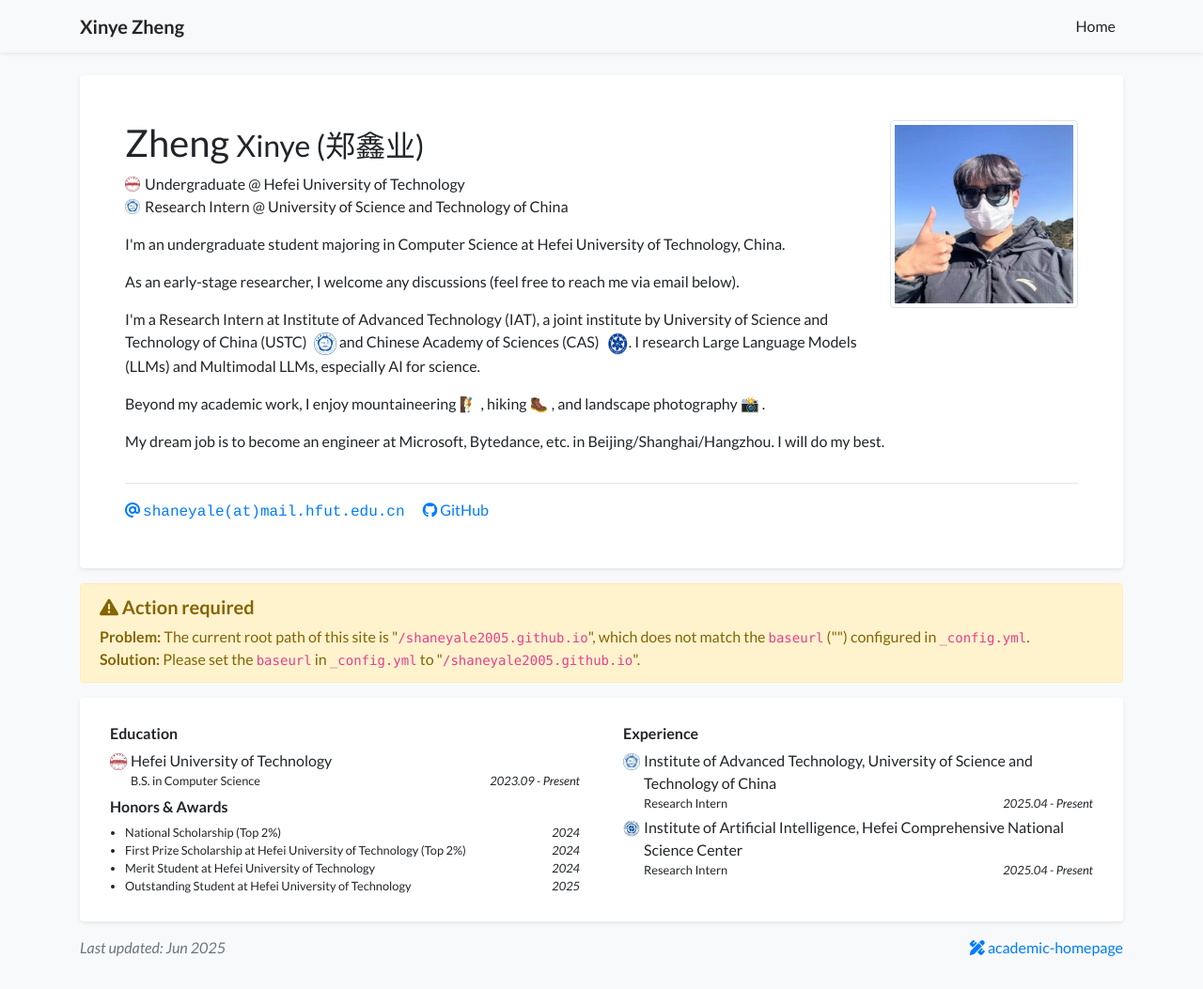
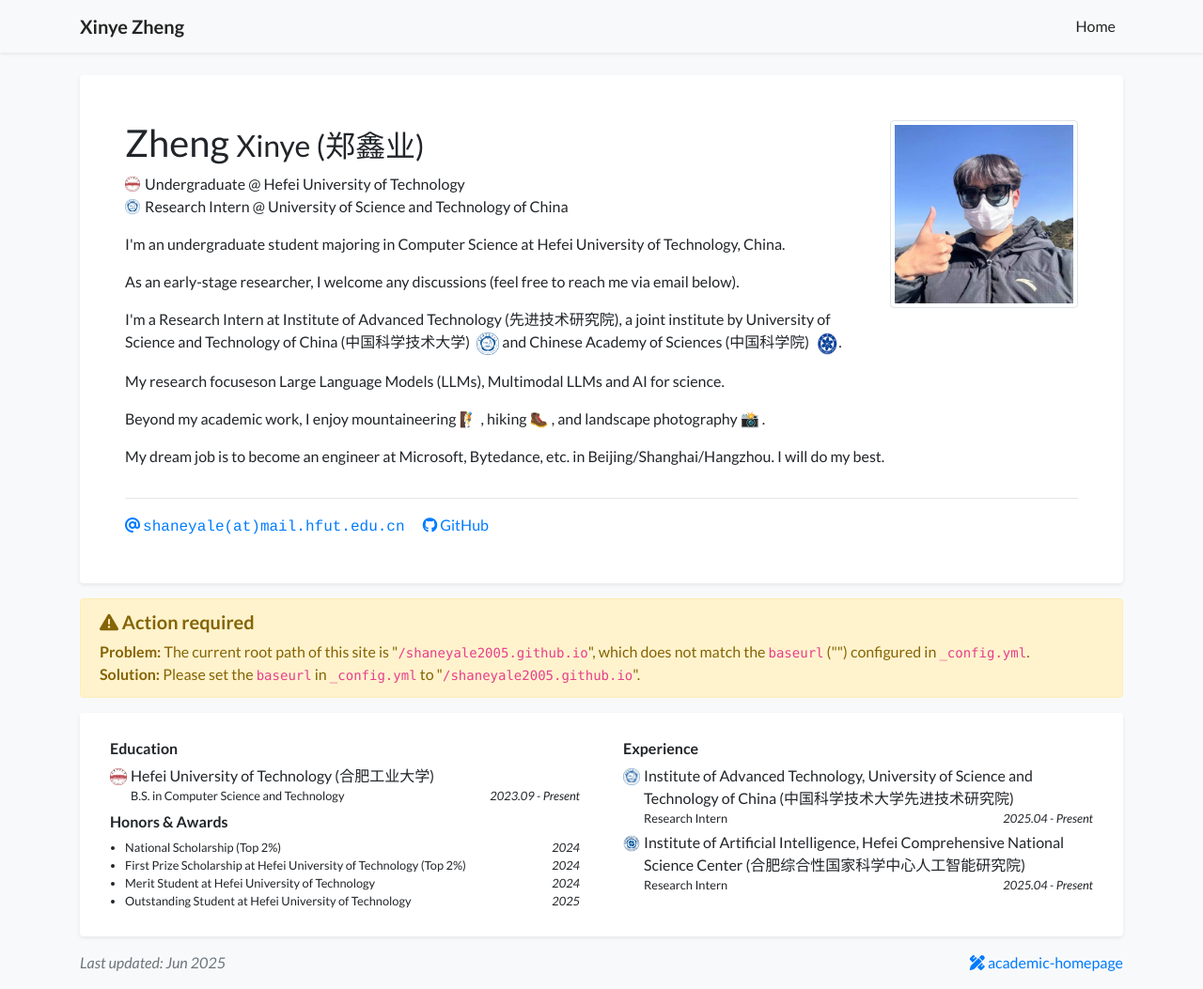
Before and after one commit to shaneyale2005/shaneyale2005.github.io, a Jekyll site: the page built from index.html, in a window 1280 px wide and 1053 px high. Shown: the whole window at 94% size. Built offline with Jekyll 4.4.1, drawn with Linux system fonts in a browser that asks for light colours; nearby versions of some CDN libraries; a style sheet for code colours, icons or effects is not loaded.

Commit message:
updated profile

```diff
--- a/_data/profile.yml
+++ b/_data/profile.yml
@@ -29,7 +29,10 @@ short_bio: >-
     As an early-stage researcher, I welcome any discussions (feel free to reach me via email below).
   </p>
   <p>
-    I'm a Research Intern at Institute of Advanced Technology (IAT), a joint institute by University of Science and Technology of China (USTC) <img src="/assets/images/badges/USTClogo.png" alt="USTC Logo" style="width: 24px; height: 24px; vertical-align: middle; margin-left: 4px;"> and Chinese Academy of Sciences (CAS) <img src="/assets/images/badges/CAS.png" alt="CAS Logo" style="width: 24px; height: 24px; vertical-align: middle; margin-left: 4px;">. I research Large Language Models (LLMs) and Multimodal LLMs, especially AI for science.
+    I'm a Research Intern at Institute of Advanced Technology (先进技术研究院), a joint institute by University of Science and Technology of China (中国科学技术大学) <img src="/assets/images/badges/USTClogo.png" alt="USTC Logo" style="width: 24px; height: 24px; vertical-align: middle; margin-left: 4px;"> and Chinese Academy of Sciences (中国科学院) <img src="/assets/images/badges/CAS.png" alt="CAS Logo" style="width: 24px; height: 24px; vertical-align: middle; margin-left: 4px;">.
+  </p>
+  <p>
+    My research focuseson Large Language Models (LLMs), Multimodal LLMs and AI for science.
   </p>
   <p>
     Beyond my academic work, I enjoy mountaineering 🧗 , hiking 🥾 , and landscape photography 📸 .
@@ -43,19 +46,19 @@ portrait_caption: >-
   Phone Number：(+86) 188 3275 6106
 
 education:
-- name: Hefei University of Technology
+- name: Hefei University of Technology (合肥工业大学)
   logo: /assets/images/badges/HFUTlogo.png
   position: >-
-    B.S. in Computer Science <br/>
+    B.S. in Computer Science and Technology<br/>
   date: 2023.09 - Present
 
 
 experience:
-  - name: Institute of Advanced Technology, University of Science and Technology of China
+  - name: Institute of Advanced Technology, University of Science and Technology of China (中国科学技术大学先进技术研究院)
     logo: /assets/images/badges/USTClogo.png
     position: Research Intern
     date: 2025.04 - Present
-  - name: Institute of Artificial Intelligence, Hefei Comprehensive National Science Center
+  - name: Institute of Artificial Intelligence, Hefei Comprehensive National Science Center (合肥综合性国家科学中心人工智能研究院)
     logo: /assets/images/badges/AI.jpeg
     position: Research Intern
     date: 2025.04 - Present
```
